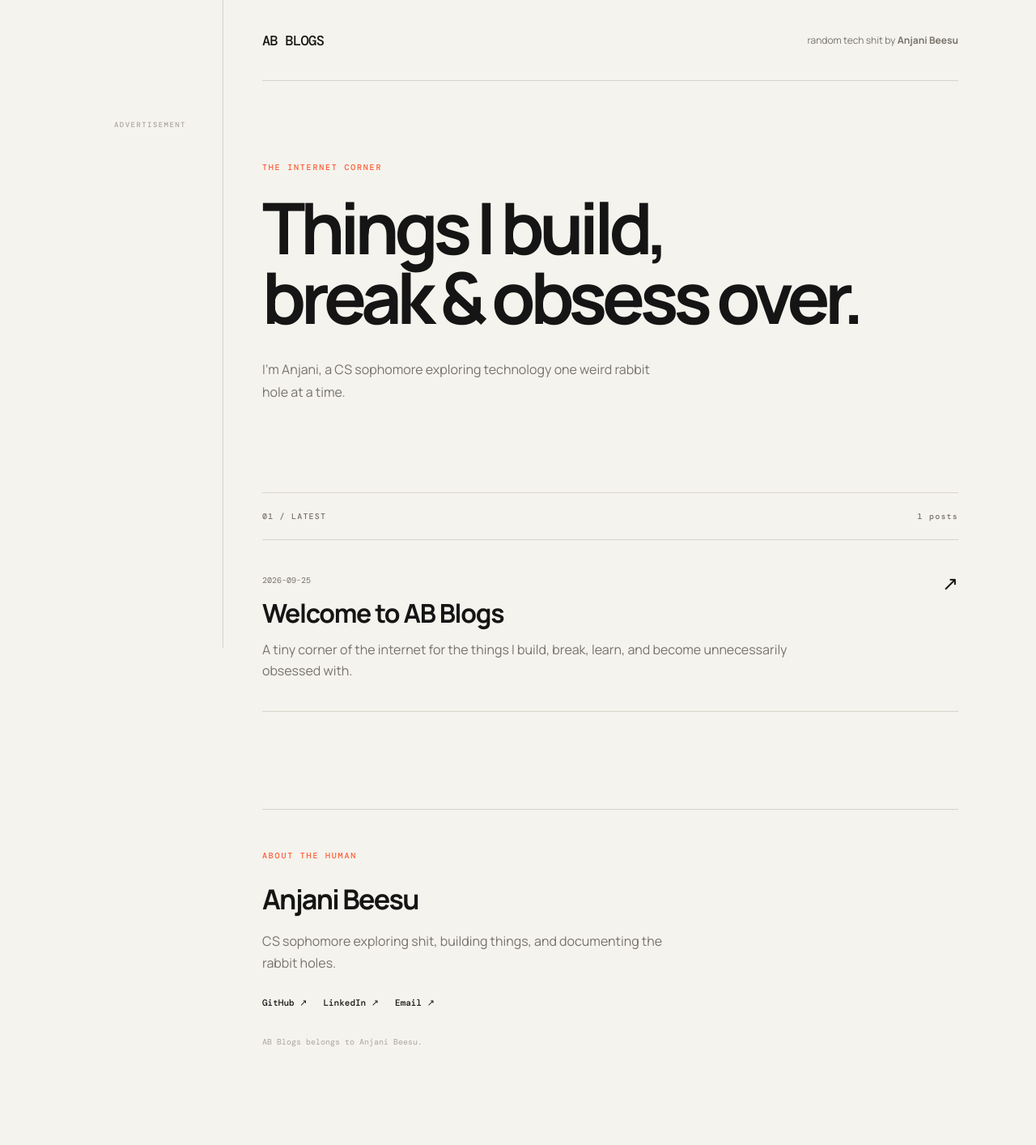
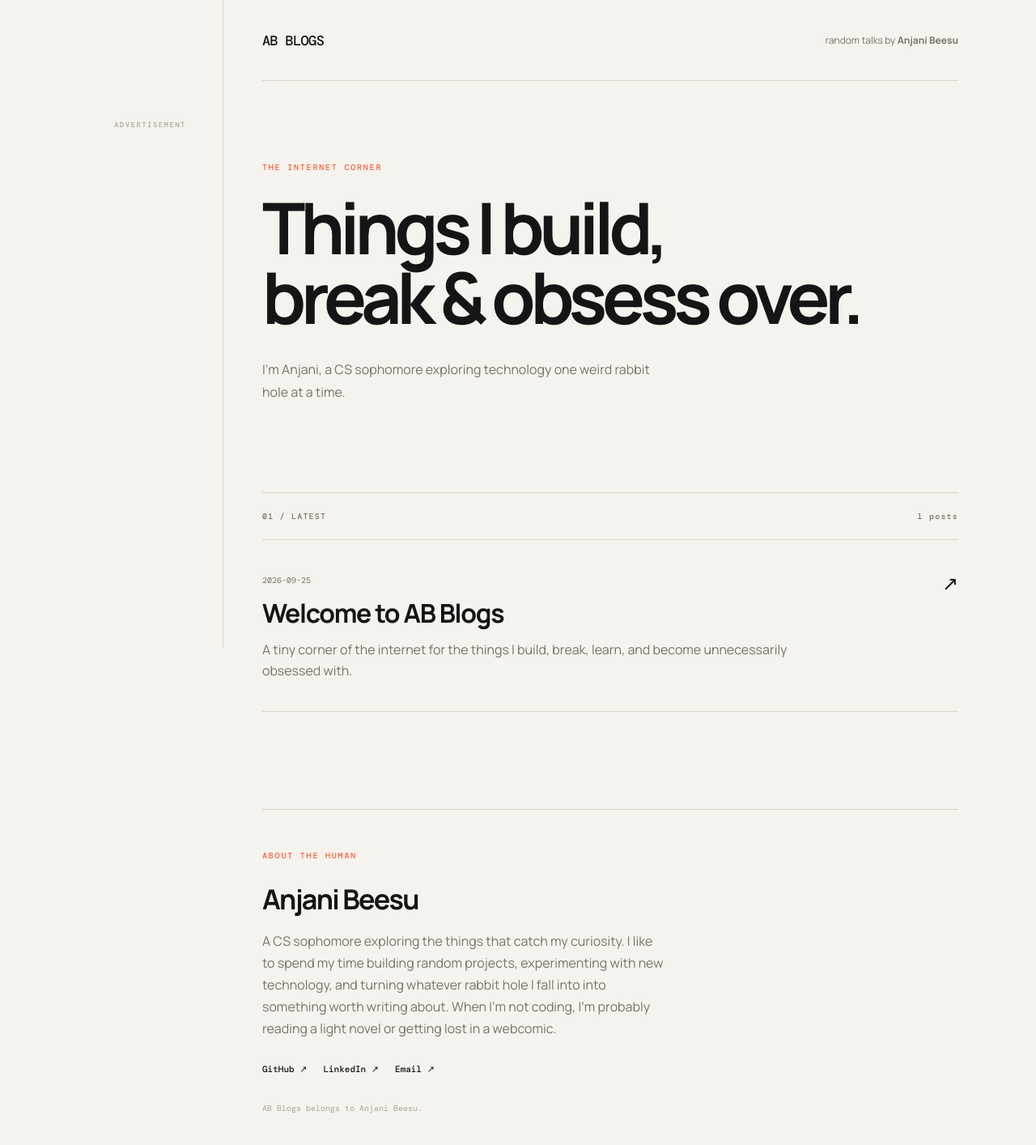
Before and after one commit to AnjaniBeesu/THE-AB-BLOGS, a Next.js app: page / in a window 1280 px wide. Shown: the top 1414 px of the page at 81% size. Before the commit the page ends 1365 px from the top, so only its background shows below. Built offline with nearby package versions, Linux system fonts and the light colour scheme.

Commit message:
Redesign landing page layout and branding

```diff
--- a/app/page.tsx
+++ b/app/page.tsx
@@ -3,12 +3,15 @@ import { blogs } from "@/lib/blogs";
 
 export default function Home() {
   return (
-    <main className="site-shell">
-      <aside className="ad-rail" aria-label="Advertisement space"><span>ADVERTISEMENT</span></aside>
-      <section className="content-column">
+    <main className="site-shell landing-shell">
+      <aside className="ad-rail landing-ad-rail" aria-label="Advertisement space">
+        <span>ADVERTISEMENT</span>
+      </aside>
+
+      <section className="content-column landing-content">
         <header className="site-header">
           <Link href="/" className="wordmark">AB BLOGS</Link>
-          <p>random tech shit by <strong>Anjani Beesu</strong></p>
+          <p>random talks by <strong>Anjani Beesu</strong></p>
         </header>
 
         <section className="hero">
@@ -21,7 +24,11 @@ export default function Home() {
         <section className="post-list">
           {blogs.map((blog) => (
             <Link className="post-card" href={`/blog/${blog.slug}`} key={blog.slug}>
-              <div><span className="post-date">{blog.date}</span><h2>{blog.title}</h2><p>{blog.excerpt}</p></div>
+              <div>
+                <span className="post-date">{blog.date}</span>
+                <h2>{blog.title}</h2>
+                <p>{blog.excerpt}</p>
+              </div>
               <span className="arrow">↗</span>
             </Link>
           ))}
@@ -39,11 +46,11 @@ function AuthorFooter() {
     <footer className="author-footer">
       <p className="eyebrow">ABOUT THE HUMAN</p>
       <h2>Anjani Beesu</h2>
-      <p>CS sophomore exploring shit, building things, and documenting the rabbit holes.</p>
+      <p>A CS sophomore exploring the things that catch my curiosity. I like to spend my time building random projects, experimenting with new technology, and turning whatever rabbit hole I fall into into something worth writing about. When I&apos;m not coding, I&apos;m probably reading a light novel or getting lost in a webcomic.</p>
       <div className="links">
         <a href="https://github.com/AnjaniBeesu" target="_blank" rel="noreferrer">GitHub ↗</a>
-        <a href="#">LinkedIn ↗</a>
-        <a href="mailto:YOUR_EMAIL_HERE">Email ↗</a>
+        <a href="https://www.linkedin.com/in/anjanibeesu/" target="_blank" rel="noreferrer">LinkedIn ↗</a>
+        <a href="mailto:anjanibeesu@gmail.com">Email ↗</a>
       </div>
       <small>AB Blogs belongs to Anjani Beesu.</small>
     </footer>
```
